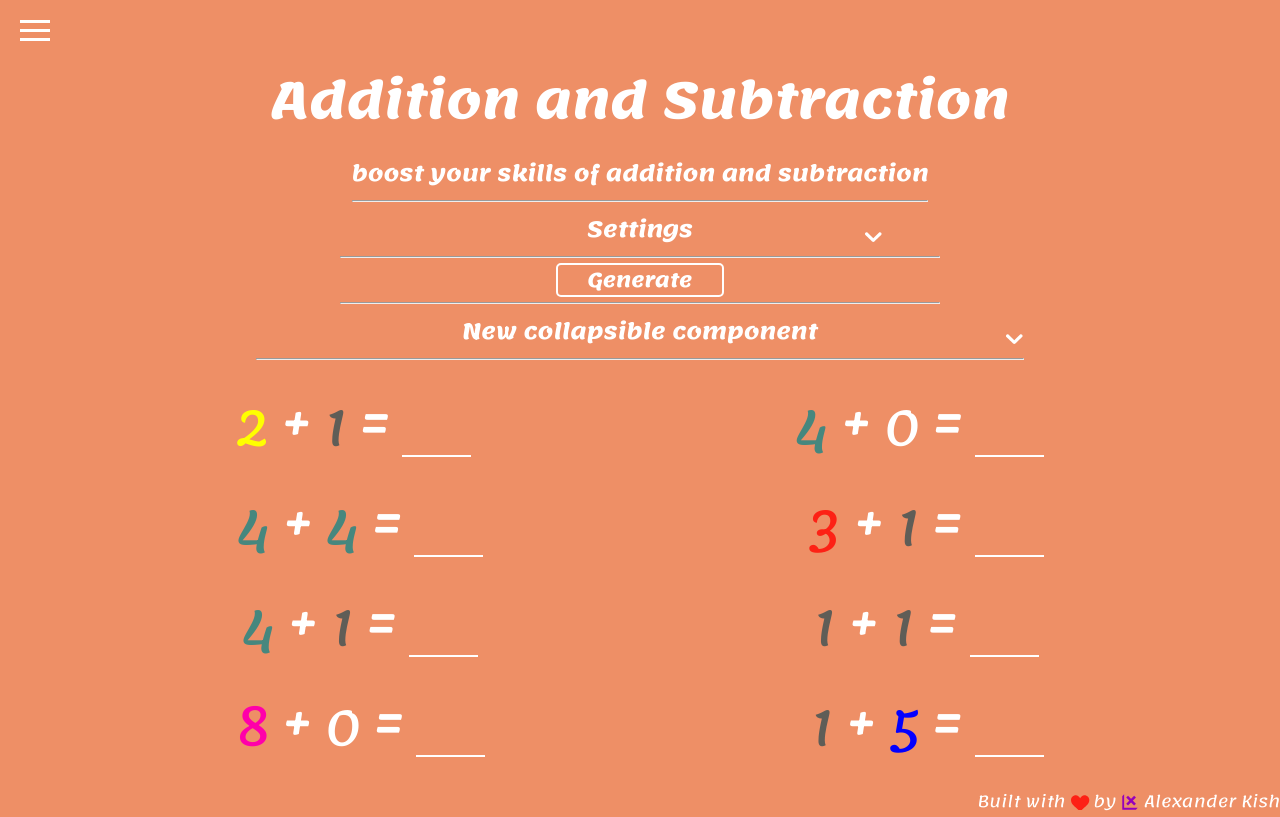
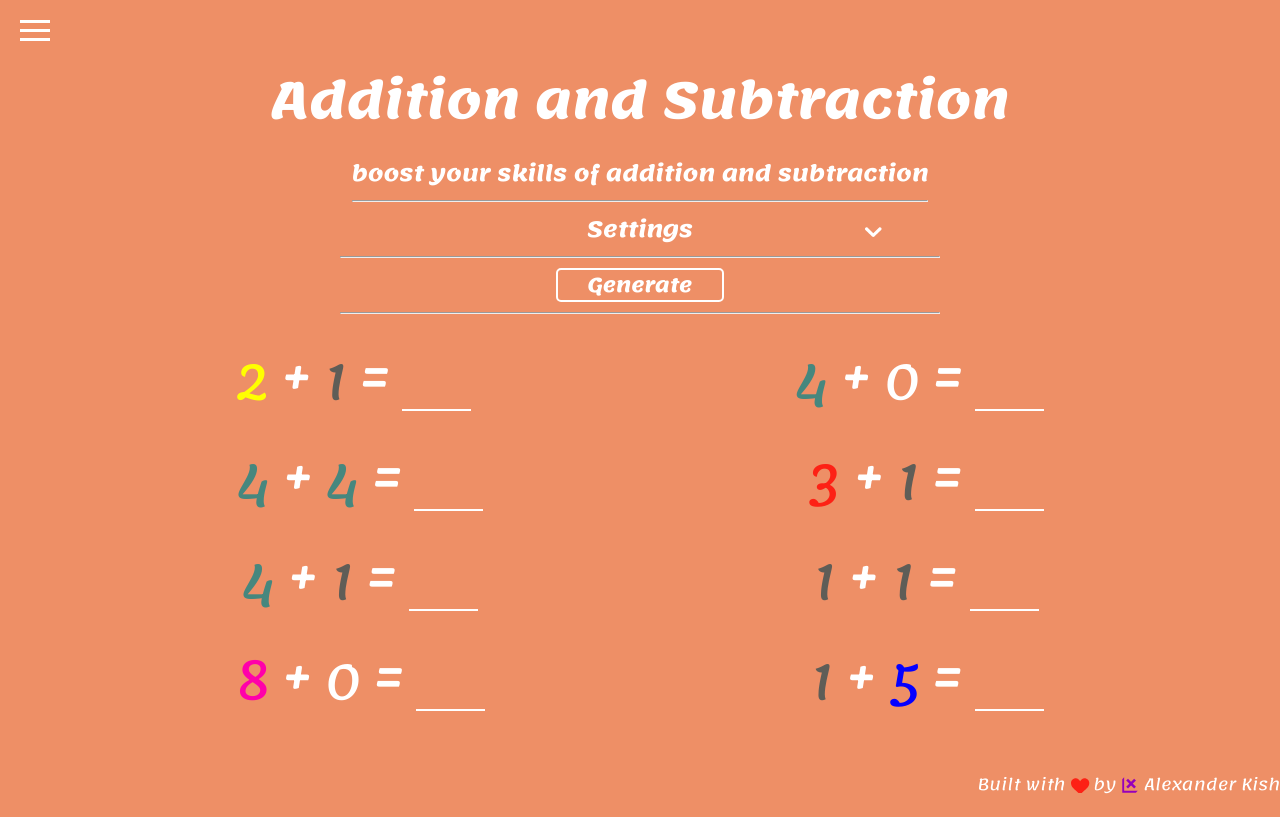
Before and after one commit to lx-kish/rithmetica, a React (Create React App) app: page /rithmetica/addition-subtraction in a window 1280 px wide. Built offline with nearby package versions, Linux system fonts and the light colour scheme.

Commit message:
feat(forms): change rendering collapsible content across application using collapsible component

```diff
--- a/src/components/collapsible/collapsible.component.jsx
+++ b/src/components/collapsible/collapsible.component.jsx
@@ -2,44 +2,20 @@ import React from 'react';
 
 import IconChevronDown from '../icons-svg/icon-chevron-down.component';
 
-// const content = {
-// 	togglerAddSubtract: {
-// 		toggleBox: {
-// 			className: 'add-subtract-toggle__box'
-// 		},
-// 		label: {
-// 			htmlFor: 'addition-subtraction',
-// 			span: {
-// 				left: {
-// 					className: 'header__description',
-// 					text: 'addition'
-// 				},
-// 				right: {
-// 					className: 'header__description',
-// 					text: 'subtraction'
-// 				}
-// 			}
-// 		},
-// 		input: {
-// 			type: 'checkbox',
-// 			className: 'add-subtract-toggle__input',
-// 			id: 'addition-subtraction'
-// 		}
-// 	}
-// };
-
 const Collapsible = (props) => {
-
 	// console.log('Header multitab props ===> ', props.setSubtract);
 	// console.log('Header multitab props ===> ', props.setChecked);
 
-	const [display, setDisplay] = React.useState(false);
+	const [ display, setDisplay ] = React.useState(false);
 
 	const showCollapsible = () => {
-		// return display ? <div className="settings__settings-group">{renderSettings()}</div> : null;
-		return display ? <div className="settings__settings-group">{props.content}</div> : null;
+		return display ? (
+			<React.Fragment>
+				{props.content}
+				<hr className="header__hr" />
+			</React.Fragment>
+		) : null;
 	};
-
 
 	return (
 		<div className="collapsible">
@@ -50,14 +26,13 @@ const Collapsible = (props) => {
 				className="collapsible__btn"
 				id={props.id}
 				checked={display}
-				// onChange={props.setChecked}
 				onChange={() => setDisplay(!display)}
 			/>
 			<label htmlFor={props.id} className="collapsible__icon-box">
 				<IconChevronDown className="collapsible__icon" />
 			</label>
+			<hr className="header__hr" />
 			{showCollapsible()}
-			<hr className="header__hr" />
 		</div>
 	);
 };
--- a/src/components/headers/multiplication-tab/header.component.jsx
+++ b/src/components/headers/multiplication-tab/header.component.jsx
@@ -1,6 +1,6 @@
 import React from 'react';
 
-import IconChevronDown from '../../icons-svg/icon-chevron-down.component';
+import Collapsible from '../../collapsible/collapsible.component';
 
 import Toggler from '../../toggler/toggler.component';
 
@@ -14,81 +14,67 @@ const content = {
 			span: {
 				left: {
 					className: 'header__description',
-                    text: 'addition',
+					text: 'addition'
 				},
 				right: {
 					className: 'header__description',
-                    text: 'subtraction',
+					text: 'subtraction'
 				}
 			}
 		},
 		input: {
 			type: 'checkbox',
 			className: 'add-subtract-toggle__input',
-            id: 'addition-subtraction',
+			id: 'addition-subtraction'
 		}
 	}
-}
+};
 
-const Header = props => {
+const Header = (props) => {
 
-    // console.log('Header multitab props ===> ', props.setSubtract);
-    // console.log('Header multitab props ===> ', props.setChecked);
-    const showCollapsible = () => {
-        return props.display ?
-            <div className='collapsible__part'>
-                <hr className='header__hr' />
-                <p className='header__description'>
-                    {
-                        props.subtract ?
+	const collapsibleContent = () => {
+		return (
+			<div className="collapsible__part">
+				<p className="header__description">
+					{props.subtract ? (
 						`- Subtract the amount of dots under the field from the number from the left.`
-                        :
+					) : (
 						`- Add the amount of dots under the field to the number from the left.`
-                    }
+					)}
 					<br />
 					- Write an answer at the field above.<br />
 					- Right answer colors <b>white</b>.<br />
-                                - Wrong answer colors <span className='three'><b>red</b></span>.<br />
+					- Wrong answer colors{' '}
+					<span className="three">
+						<b>red</b>
+					</span>.<br />
 					- Move to the next field and repeate.
 				</p>
 			</div>
-            : null
-    }
+		);
+	};
 
 	return (
-
-        <header className='header'>
-            <h1 className='header__title'>
-                Multiplication table
-            </h1>
-            <h3 className='header__title--small'>learn multiplication using addition and subtraction</h3>
-            <div className='collapsible'>
-                <hr className='header__hr' />
-                <h3 className='collapsible__title header__title--small'>How to use</h3>
-                <input
-                    type='checkbox'
-                    className='collapsible__btn'
-                    id='collapsible-toggle'
-                    checked={props.display}
-                    // onChange={props.setChecked}
-                    onChange={() => props.setChecked()}
+		<header className="header">
+			<h1 className="header__title">Multiplication table</h1>
+			<h3 className="header__title--small">learn multiplication using addition and subtraction</h3>
+            <hr className="header__hr" />
+			<Collapsible
+				title={`How to use`}
+				id={`multitable-usage`}
+				content={collapsibleContent()}
+				// collapsibleClassName={`collapsible--settings`}
 			/>
-                <label htmlFor='collapsible-toggle' className='collapsible__icon-box'>
-                    <IconChevronDown className='collapsible__icon' />
-                </label>
-                {showCollapsible()}
-                <hr className='header__hr' />
+			{/* <hr className="header__hr" /> */}
 			<Toggler
 				{...content.togglerAddSubtract}
 				checked={props.subtract}
 				// onChange={props.setSubtract}
 				onChange={() => props.setSubtract()}
 			/>
-                <hr className='header__hr' />
-            </div>
+			<hr className="header__hr" />
 		</header>
-
-    )
+	);
 };
 
 export default Header;
--- a/src/components/addition-subtraction/settings/settings.component.jsx
+++ b/src/components/settings/settings.component.jsx
@@ -1,25 +1,16 @@
 import React from 'react';
 
-import Collapsible from '../../collapsible/collapsible.component';
-import IconChevronDown from '../../icons-svg/icon-chevron-down.component';
-import NumberInputField from '../../input-fields/number-input-field.component';
+import Collapsible from '../collapsible/collapsible.component';
+import IconChevronDown from '../icons-svg/icon-chevron-down.component';
+import NumberInputField from '../input-fields/number-input-field.component';
 
-import operations from '../operations';
-import types from '../types';
-import formats from '../missing';
+import operations from '../addition-subtraction/operations';
+import types from '../addition-subtraction/types';
+import formats from '../addition-subtraction/missing';
 
 const ProblemSettings = (props) => {
 	const [ fullState, setFullState ] = React.useState({
-		problemSettings: props.settings,
-		// problemSettings: [
-		// 	{
-		// 		operation: '',
-		// 		type: '',
-		// 		missing: '',
-		// 		quantity: 0
-		// 	}
-		// ],
-		display: false
+		problemSettings: props.settings
 	});
 
 	const insertSettings = (i) => (e) => {
@@ -98,9 +89,9 @@ const ProblemSettings = (props) => {
 		// props.sendData(fullState.problemSettings);
 	};
 
-	const renderSettings = () => {
+	const collapsibleContent = () => {
 		return (
-			<React.Fragment>
+			<div className="settings__settings-group">
 				{fullState.problemSettings.map((setting, index) => (
 					<div className="settings__setting" key={index}>
 						<div className="settings__row--mobile">
@@ -227,82 +218,16 @@ const ProblemSettings = (props) => {
 						</div>
 					</div>
 				))}
-			</React.Fragment>
+			</div>
 		);
 	};
 
-	const showCollapsible = () => {
-		// return display ? <div className="settings__settings-group">{renderSettings()}</div> : null;
-		return fullState.display ? <div className="settings__settings-group">{renderSettings()}</div> : null;
-	};
-
 	return (
-		<React.Fragment>
-			<div className="collapsible collapsible--settings">
-				<h3 className="collapsible__title header__title--small">Settings</h3>
-				<input
-					type="checkbox"
-					className="collapsible__btn"
-					id="collapsible-toggle"
-					checked={fullState.display}
-					onChange={() =>
-						setFullState({
-							...fullState,
-							display: !fullState.display
-						})}
-				/>
-				<label htmlFor="collapsible-toggle" className="collapsible__icon-box">
-					<IconChevronDown className="collapsible__icon" />
-				</label>
-				{/* <div
-					className="collapsible__icon-box"
-					onClick={() =>
-						setFullState({
-							...fullState,
-							display: !fullState.display
-						})}
-				>
-					<IconChevronDown className="collapsible__icon" />
-				</div> */}
-				<hr className="header__hr" />
-				{showCollapsible()}
-				<input type="button" className="btn settings__go-btn" value="Generate" onClick={generate} />
-
-				<hr className="header__hr" />
-			</div>
-			<Collapsible
-				title={`New collapsible component`}
-				id={`newId`}
-				content={
-					<div className="settings__control">
-						<label htmlFor="settings-type" className="settings__label">
-							Type:
-						</label>
-						<select
-							name="type"
-							id="settings-type"
-							className="settings__select"
-							value={''}
-							onChange={''}
-						>
-							<option defaultValue value>
-								-- select --
-							</option>
-							{types.map((type, i) => (
-								<option
-									key={i}
-									value={type}
-									className="settings__option"
-									// {...(type === setting.type ? '' : 'defaultValue')}
-								>
-									{type}
-								</option>
-							))}
-						</select>
-					</div>
-				}
-			/>
-		</React.Fragment>
+		<div className="settings">
+			<Collapsible title={`Settings`} id={`settings`} content={collapsibleContent()} />
+			<input type="button" className="btn settings__go-btn" value="Generate" onClick={generate} />
+			<hr className="header__hr" />
+		</div>
 	);
 };
 
--- a/src/pages/addition-subtraction/addition-subtraction.page.jsx
+++ b/src/pages/addition-subtraction/addition-subtraction.page.jsx
@@ -5,7 +5,7 @@ import React from 'react';
 
 import NavigationBar from '../../components/navigation/navigation-bar/navigation-bar.component';
 import Header from '../../components/headers/addition-subtraction/header.component';
-import Settings from '../../components/addition-subtraction/settings/settings.component';
+import Settings from '../../components/settings/settings.component';
 import Problems from '../../components/addition-subtraction/problems/problems.component';
 import Footer from '../../components/footer/footer.component';
 
--- a/src/styles/_collapsible.scss
+++ b/src/styles/_collapsible.scss
@@ -52,7 +52,8 @@
             display: inline-block;
             position: absolute;
             right: 25rem;
-            top: 1.5rem;
+            top: 1rem;
+            // top: 1.5rem;
             height: 3rem;
             width: 3rem;
             fill: var(--color-white);
--- a/src/styles/_settings.scss
+++ b/src/styles/_settings.scss
@@ -1,4 +1,21 @@
 .settings {
+
+  max-width: 78vw;
+  margin: 0 auto;
+
+  text-align: center;
+
+  @include respond(_920-960) {
+      max-width: 82vw;
+  }
+
+  @include respond(_600-640) {
+      max-width: 90vw;
+  }
+
+  @include respond(_440-480) {
+      max-width: 95vw;
+  }
 
   &__settings-group {
     color: var(--color-white);
@@ -8,7 +25,7 @@
 
     min-width: 50vw;
     // width: 85vw;
-    margin: 0 auto 1rem;
+
     // max-height: 30vh;
 
     display: flex;
@@ -16,9 +33,14 @@
 
     // overflow-y: auto;
 
-    @include respond(_640-680) {
-      margin: 0 auto 3rem;
-    }
+
+    // &:not(:last-child) {
+    //   margin: 0 auto 1rem;
+
+    //   @include respond(_640-680) {
+    //     margin: 0 auto;
+    //   }
+    // }
   }
 
   &__setting {
@@ -95,8 +117,8 @@
       width: fit-content;
 
       @include respond(_640-680) {
-        padding: 0 1.3rem;
-        font-size: 4.5rem;
+        padding: 0 1.5rem;
+        font-size: 5.5rem;
       }
 
       @include respond(_400-440) {
@@ -207,12 +229,16 @@
     font-weight: bold;
     line-height: 1.5;
 
+    margin: .5rem auto;
+
     @include respond(_640-680) {
       width: 75%;
       font-size: 5rem;
       border-radius: 1.5rem;
 
       line-height: 2;
+
+      margin: 3rem auto;
     }
   }
 }
```
Lines whose indentation alone changed are shown as unchanged.
